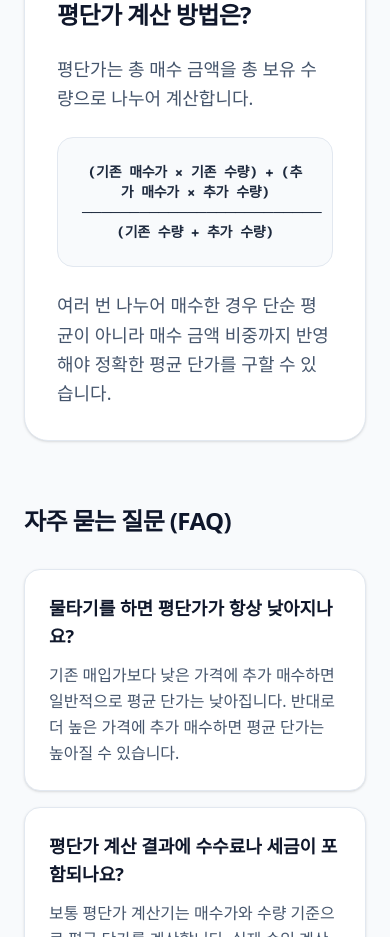
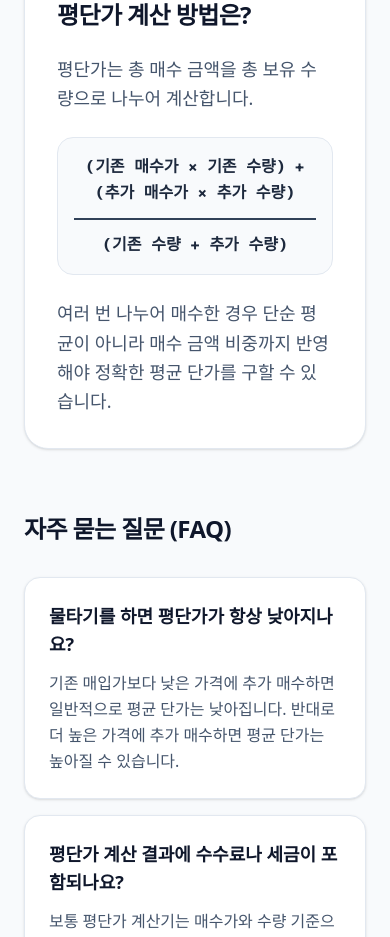
Before and after one commit to YG-coder/stock-calculator, a Next.js app: page /average-price-calculator in a window 390 px wide. Shown: the part 2140-3077 px from the top of the page. Built offline with nearby package versions, Linux system fonts and the light colour scheme.

Commit message:
fix(ui): average price formula overflow issue on mobile
- 텍스트 분수선(────) 제거
- border-top 기반 수식 UI로 변경
- 모바일 대응 (max-width, font-size 조정)

```diff
--- a/src/app/average-price-calculator/page.tsx
+++ b/src/app/average-price-calculator/page.tsx
@@ -56,14 +56,16 @@ export default function AveragePriceCalculatorPage() {
 
           <Article title="평단가 계산 방법은?">
             <p>평단가는 총 매수 금액을 총 보유 수량으로 나누어 계산합니다.</p>
-            <div className="bg-slate-50 p-6 rounded-2xl border border-slate-200 my-6 text-center">
-              <p className="font-mono text-sm sm:text-lg text-slate-800 font-bold tracking-tight">
-                (기존 매수가 × 기존 수량) + (추가 매수가 × 추가 수량)
-                <br />
-                ─────────────────────────
-                <br />
-                (기존 수량 + 추가 수량)
-              </p>
+            <div className="my-6 rounded-2xl border border-slate-200 bg-slate-50 p-4 sm:p-6">
+              <div className="mx-auto max-w-md text-center font-mono font-bold text-slate-800">
+                <div className="break-keep text-base leading-relaxed sm:text-lg">
+                  (기존 매수가 × 기존 수량) + (추가 매수가 × 추가 수량)
+                </div>
+                <div className="my-3 border-t-2 border-slate-700" />
+                <div className="break-keep text-base leading-relaxed sm:text-lg">
+                  (기존 수량 + 추가 수량)
+                </div>
+              </div>
             </div>
             <p>
               여러 번 나누어 매수한 경우 단순 평균이 아니라 매수 금액 비중까지 반영해야 정확한 평균 단가를 구할 수 있습니다.
```
